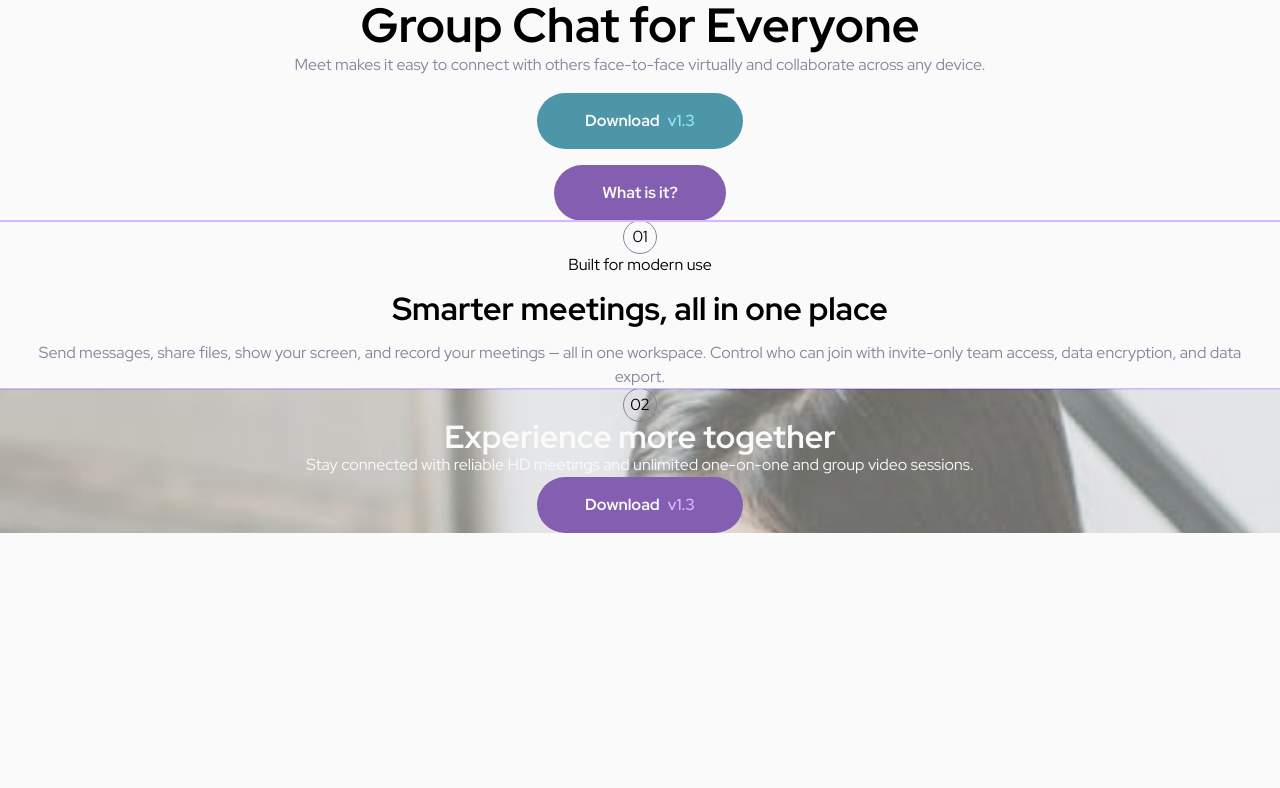
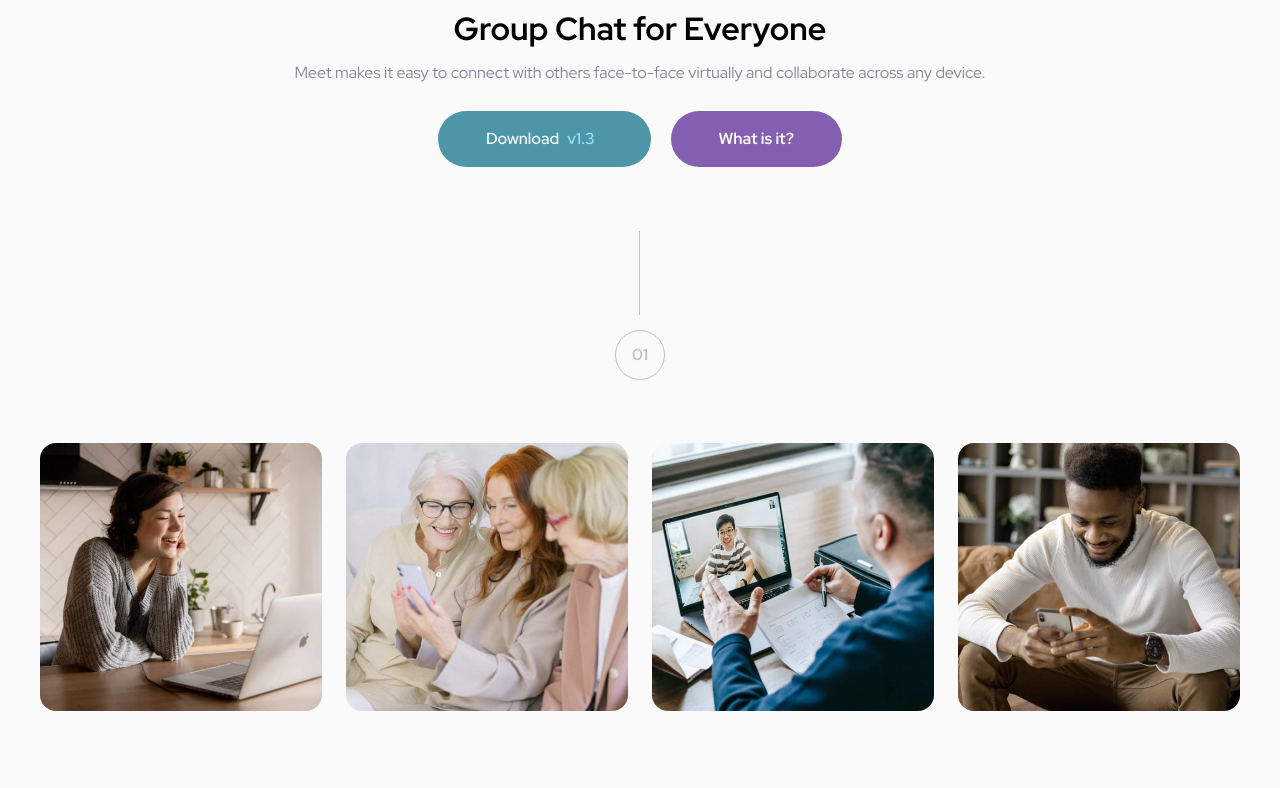
Before and after one commit to ColinMcArthur85/meet-landing-page, a website: page public/index.html in a window 1280 px wide. Shown: the part 350-1138 px from the top of the page. Before the commit the page ends 883 px from the top, so only its background shows below. Drawn offline with nearby package versions, Linux system fonts and the light colour scheme.

Commit message:
Final update

```diff
--- a/public/index.html
+++ b/public/index.html
@@ -4,87 +4,89 @@
     <meta charset="UTF-8" />
     <meta name="viewport" content="width=device-width, initial-scale=1.0" />
 
-    <link
-      rel="icon"
-      type="image/png"
-      sizes="32x32"
-      href="./assets/favicon-32x32.png"
-    />
+    <link rel="icon" type="image/png" sizes="32x32" href="./assets/favicon-32x32.png" />
     <link rel="stylesheet" href="css/style.css" />
     <link rel="preconnect" href="https://fonts.googleapis.com" />
     <link rel="preconnect" href="https://fonts.gstatic.com" crossorigin />
-    <link
-      href="https://fonts.googleapis.com/css2?family=Red+Hat+Display:wght@400;600;700&display=swap"
-      rel="stylesheet"
-    />
+    <link href="https://fonts.googleapis.com/css2?family=Red+Hat+Display:wght@400;600;700&display=swap" rel="stylesheet" />
 
     <title>Meet landing page</title>
   </head>
   <body>
     <div class="container">
       <header>
-        <div class="hero">
+        <figure class="hero">
           <img src="../assets/logo.svg" alt="Meet Logo" data-type="logo" />
-        </div>
+        </figure>
       </header>
       <main>
-        <section class="flow">
-          <img
-            src="../assets/tablet/image-hero.png"
-            alt="a collection of profile photos"
-            data-type="profile-photos"
-          />
-          <div class="wrapper">
+        <article>
+          <section class="hero-grid flow">
+            <picture class="hero-image-left">
+              <img src="../assets/desktop/image-hero-left.png" alt="a collection of profile photos set to the left side of the screen" data-type="profile-photos" />
+            </picture>
+            <picture class="hero-image-all">
+              <img src="../assets/tablet/image-hero.png" alt="a collection of profile photos" data-type="profile-photos" />
+            </picture>
+            <div class="hero-content wrapper">
               <h1 class="hero-title">Group Chat for Everyone</h1>
-            <p class="hero-body">
-              Meet makes it easy to connect with others face-to-face virtually
-              and collaborate across any device.
-            </p>
+              <p class="hero-body">Meet makes it easy to connect with others face-to-face virtually and collaborate across any device.</p>
             </div>
             <div class="buttons flow">
               <button class="btn-large" data-type="primary-color">
-              <h3>Download</h3>
+                <span>Download</span>
                 <span>v1.3</span>
               </button>
-            <button class="btn-small" data-type="secondary-color">
-              What is it?
-            </button>
+              <button class="btn-small" data-type="secondary-color">What is it?</button>
             </div>
+            <div class="line"></div>
+            <div class="circle flex-center" data-type="top">01</div>
+
+            <picture class="hero-image-right">
+              <img src="../assets/desktop/image-hero-right.png" alt="a collection of profile photos set to the right sign of the screen" data-type="profile-photos" />
+            </picture>
           </section>
-        <section>
-          <div class="wrapper flex-center">
-          <div class="circle flex-center">01</div>
-          <div class="about-grid"></div>
+          <section class="wrapper">
+            <div class="about-images">
+              <picture class="about-image">
+                <img src="assets/desktop/image-woman-in-videocall.jpg" alt="a woman talking on a video call on her laptop" />
+              </picture>
+              <picture class="about-image">
+                <img src="assets/desktop/image-women-videochatting.jpg" alt="a group of women video chatting on cell phone" />
+              </picture>
+              <picture class="about-image">
+                <img src="assets/desktop/image-men-in-meeting.jpg" alt="a man talking on a video call on his laptop" />
+              </picture>
+              <picture class="about-image">
+                <img src="assets/desktop/image-man-texting.jpg" alt="a man texting on his phone" />
+              </picture>
+            </div>
+
+            <div class="flex-center">
               <div class="flow">
                 <div class="about-overline">Built for modern use</div>
                 <h2 class="about-title">Smarter meetings, all in one place</h2>
-            <p class="about-body">
-              Send messages, share files, show your screen, and record your
-              meetings — all in one workspace. Control who can join with
-              invite-only team access, data encryption, and data export.
-            </p>
+                <p class="about-body">Send messages, share files, show your screen, and record your meetings — all in one workspace. Control who can join with invite-only team access, data encryption, and data export.</p>
+                <div class="line"></div>
+                <div class="circle flex-center" data-type="bottom">02</div>
               </div>
             </div>
           </section>
+        </article>
       </main>
       <footer>
-        <div class="foot-wrap">
-          <img class="foot-bg" src="../assets/mobile/image-footer.jpg " />
-          <div class="foot-content">
-            <div class="circle flex-center">02</div>
-            <div class="wrapper">
-              <h2 class="footer-title">Experience more together</h2>
-              <p class="footer-body">
-                Stay connected with reliable HD meetings and unlimited
-                one-on-one and group video sessions.
-              </p>
-            </div>
+        <section class="foot">
+          <!-- <img class="foot-bg" src="../assets/mobile/image-footer.jpg " /> -->
+          <div class="foot-content wrapper flow" style="--flow-space: 2rem">
+            <h2 class="foot-title">Experience more together</h2>
+            <p class="foot-body">Stay connected with reliable HD meetings and unlimited one-on-one and group video sessions.</p>
+
             <button class="btn-large" data-type="secondary-color">
               <h3>Download</h3>
               <span>v1.3</span>
             </button>
           </div>
-        </div>
+        </section>
       </footer>
     </div>
   </body>
--- a/src/sass/_design.scss
+++ b/src/sass/_design.scss
@@ -1,11 +1,11 @@
 //colors
-$clr-primary-400: hsl(192, 37, 48);
-$clr-primary-100: hsl(192, 90, 77);
-$clr-secondary-400: hsl(268, 34, 53);
-$clr-secondary-100: hsl(265, 100, 86);
-$clr-black: hsl(240, 21, 20);
-$clr-grey: hsl(240, 10, 57);
-$clr-white: hsl(0, 0, 98);
+$clr-primary-400: hsl(192, 37%, 48%);
+$clr-primary-100: hsl(192, 90%, 77%);
+$clr-secondary-400: hsl(268, 34%, 53%);
+$clr-secondary-100: hsl(265, 100%, 86%);
+$clr-black: hsl(240, 21%, 20%);
+$clr-grey: hsl(240, 10%, 57%);
+$clr-white: hsl(0, 0%, 98%);
 
 //typeography
 //font-families
--- a/src/sass/_global.scss
+++ b/src/sass/_global.scss
@@ -9,12 +9,12 @@ h2 {
 }
 
 h1 {
-  font-size: $size-12;
-  line-height: $size-14;
+  font-size: $size-8;
+  line-height: $size-8;
 }
 h2 {
-  font-size: $size-8;
-  line-height: $size-8;
+  font-size: $size-6;
+  line-height: $size-6;
 }
 
 p {
@@ -23,7 +23,7 @@ p {
 }
 
 .wrapper {
-  width: min(100% - 2rem);
+  width: min(100% - 4rem);
   margin-inline: auto;
 }
 
--- a/src/sass/style.scss
+++ b/src/sass/style.scss
@@ -4,64 +4,96 @@
 @import "variables";
 @import "mixins";
 
-header,
-main,
-footer,
-section {
-  outline: 1px solid $clr-secondary-100;
+img {
+  margin-inline: auto;
 }
 
-img {
-  margin-inline: auto;
-  &[data-type="profile-photos"] {
-    // object-fit: cover;
-    // object-position: 20px 20px;
-  }
-}
-
+// Mixins
 .flex-center {
   @include FlexCenter(column);
 }
 
-//footer
-.foot-wrap {
-  overflow: hidden;
-  position: relative;
+// Hero section
+.hero {
+  &-image-left,
+  &-image-right {
+    display: none;
+  }
+  &-title {
+    margin-bottom: 16px;
+  }
+  &-body {
+    margin-bottom: 26px;
+  }
 }
 
-.foot-bg {
-  opacity: 0.6;
-  position: absolute;
-  left: 0;
-  top: 0;
-  width: 100%;
-  height: auto;
+// About section
+.about {
+  $parent: &-image;
+
+  &-images {
+    display: grid;
+    grid-template-columns: repeat(2, 1fr);
+    gap: $size-6;
+    max-width: 1200px;
+    margin: 0 auto;
+  }
+
+  &-image > img {
+    border-radius: $size-4;
+  }
+
+  &-overline {
+    color: $clr-primary-400;
+    font-size: $size-5;
+    font-weight: 700;
+    letter-spacing: 2px;
+    text-transform: uppercase;
+    margin-top: 4em;
+  }
+
+  &-title {
+    font-size: 2rem;
+    line-height: 1.15;
+    margin-bottom: 26px;
+  }
 }
 
-.foot-content {
-  position: relative;
-  @include FlexCenter(column);
-}
-
+// Footer
 footer {
-  // @include FlexCenter(column);
-  // background-color: $clr-primary-400;
-  // background-image: url("../assets/mobile/image-footer.jpg");
-  // background-size: cover;
-  // background-repeat: no-repeat;
-  // background-blend-mode: multiply;
-  // opacity: 0.5;
   span {
     font-weight: $fw-600;
     color: $clr-secondary-100;
   }
+
   h2,
   p {
     color: $clr-white;
   }
 }
 
-//buttons
+.foot {
+  display: flex;
+  flex-direction: column;
+  background-image: url(../assets/mobile/image-footer.jpg);
+  background-color: $clr-primary-400;
+  background-repeat: no-repeat;
+  background-size: cover;
+  align-items: space-around;
+  padding-bottom: 3rem;
+  background-blend-mode: soft-light;
+
+  &-title {
+    margin-top: $size-25;
+  }
+
+  &-content {
+    position: relative;
+    @include FlexCenter(column);
+  }
+}
+
+// Buttons
 .buttons {
   @include FlexCenter(column);
 }
@@ -72,17 +104,34 @@ button {
   border-radius: $size-8;
   color: $clr-white;
   font-weight: $fw-700;
+  transition: background-color 0.3s ease;
+  cursor: pointer;
+
   span {
     font-weight: $fw-600;
   }
+
   &[data-type="primary-color"] {
     background-color: $clr-primary-400;
+
     span {
-      color: $clr-primary-100;
+      margin-right: 8px;
+
+      &:nth-child(2) {
+        color: $clr-primary-100;
+      }
+    }
+
+    &:hover {
+      background-color: #71c0d4;
     }
   }
+
   &[data-type="secondary-color"] {
     background-color: $clr-secondary-400;
+    &:hover {
+      background-color: #b18bdd;
+    }
   }
 }
 
@@ -91,20 +140,48 @@ button {
   flex-direction: row;
   justify-content: space-between;
   align-items: center;
+
   h3 {
     padding-right: $size-2;
   }
 }
 
+// Circle elements
 .circle {
-  width: $size-8;
-  height: $size-8;
-  // outline: $clr-grey;
-  // border-radius: 50%;
-  // height: 25px;
-  // width: 25px;
+  width: $size-12;
+  height: $size-12;
+  margin-inline: auto;
+  margin-bottom: 4rem;
+  color: rgba(135, 135, 157, 0.5);
+  font-weight: $fw-900;
   background-color: transparent;
   border-radius: 50%;
-  outline: $clr-grey 1px solid;
+  outline: rgba(135, 135, 157, 0.5) solid 1px;
 
+  &[data-type="bottom"] {
+    background-color: $clr-white;
+    margin-bottom: -1.2rem;
+    position: relative;
+    z-index: 2;
+  }
 }
+
+.line {
+  margin-top: 4rem;
+  height: 84px;
+  width: 50%;
+  border-right: 0.1rem solid rgba(135, 135, 157, 0.5);
+}
+
+@media (min-width: 700px) {
+  .buttons {
+    flex-direction: row;
+    gap: 20px;
+  }
+  .btn-small {
+    margin-top: 0px;
+  }
+  .about-images {
+    grid-template-columns: repeat(4, 1fr);
+  }
+}
```
Also changed, not shown: src/index.html (+50 -48 lines), README.md, public/css/style.css, 4 other files. Lines whose indentation alone changed are shown as unchanged.
